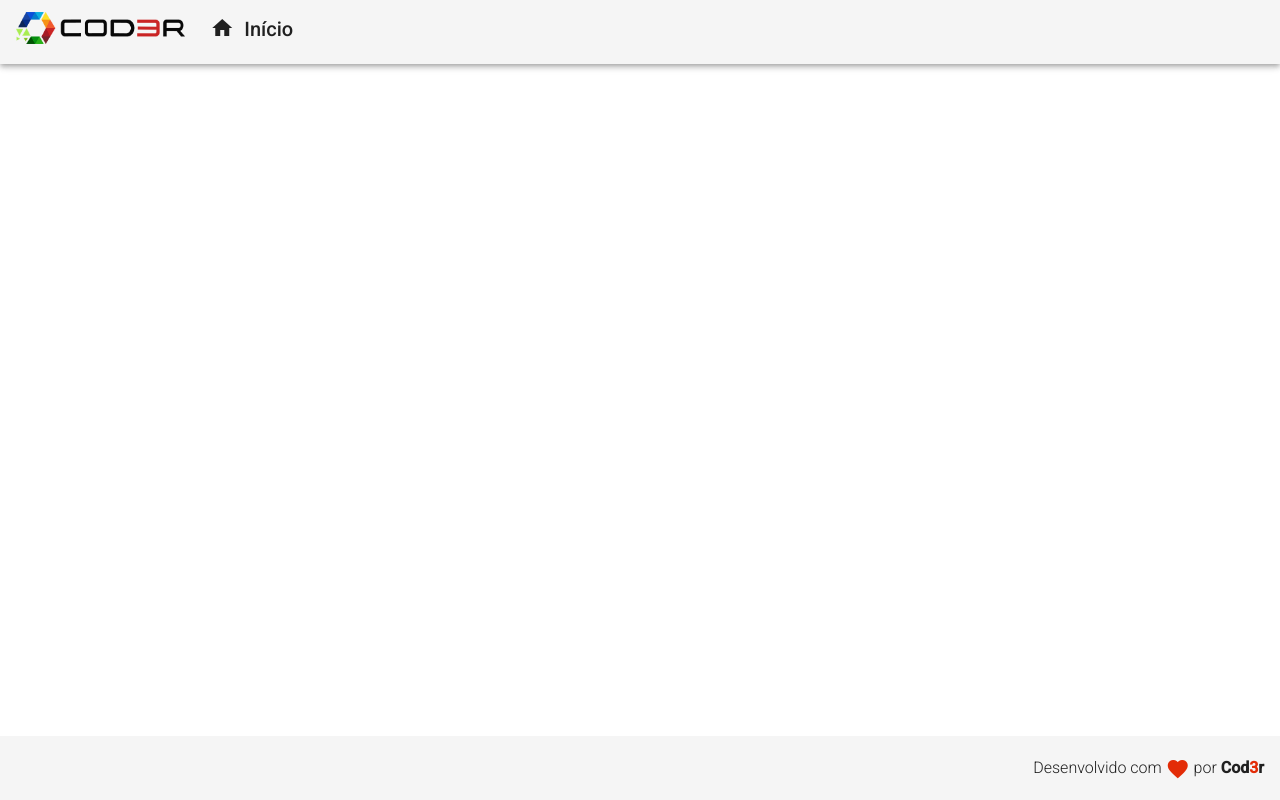
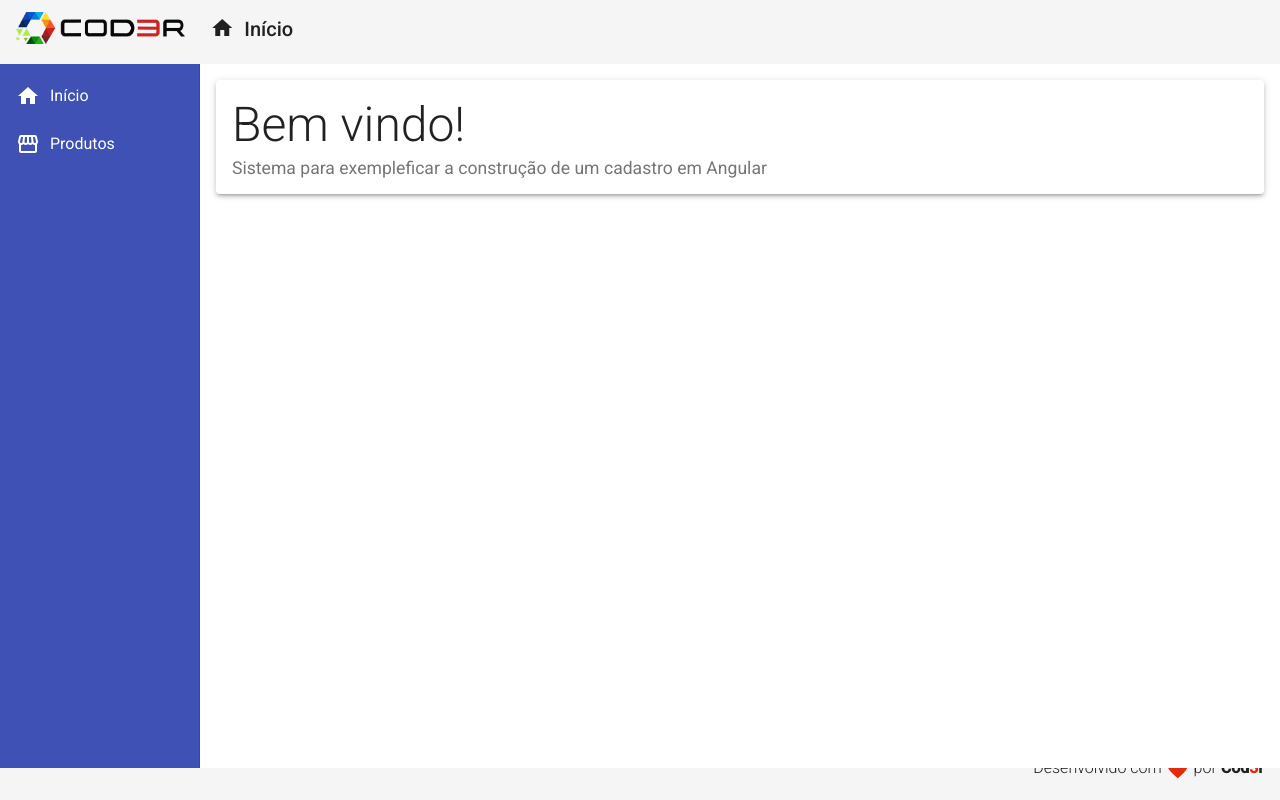
Before and after one commit to adejar12/Angular9, an Angular app in the folder frontend/: page / in a window 1280 px wide. Built offline with nearby package versions, Linux system fonts and the light colour scheme.

Commit message:
feat: adicionando modulos do material e tela de produto e home

```diff
--- a/frontend/src/app/app.component.html
+++ b/frontend/src/app/app.component.html
@@ -1,2 +1,3 @@
 <app-header></app-header>
+<app-nav></app-nav>
 <app-footer></app-footer>
```
Also changed, not shown: frontend/src/app/app.module.ts (+19 -2 lines).
